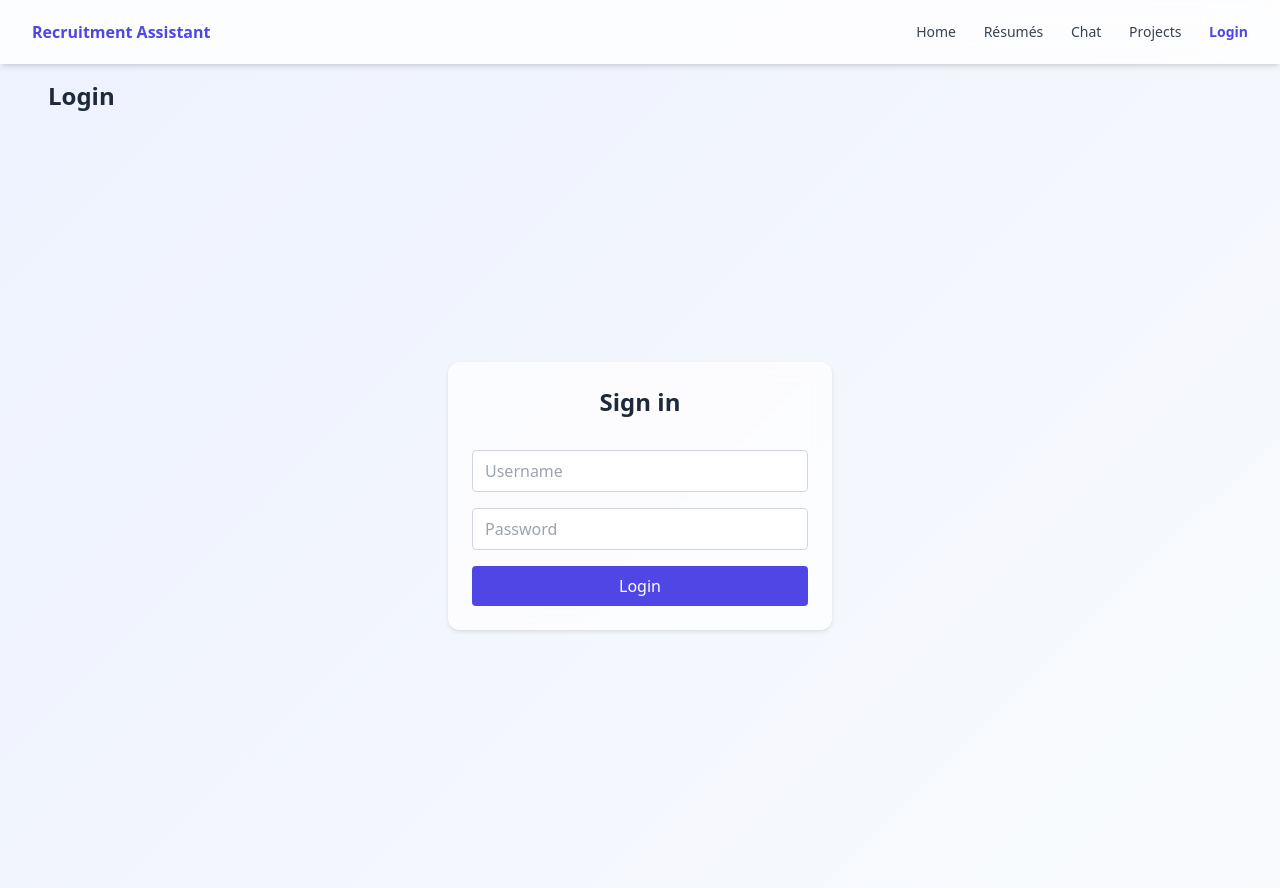
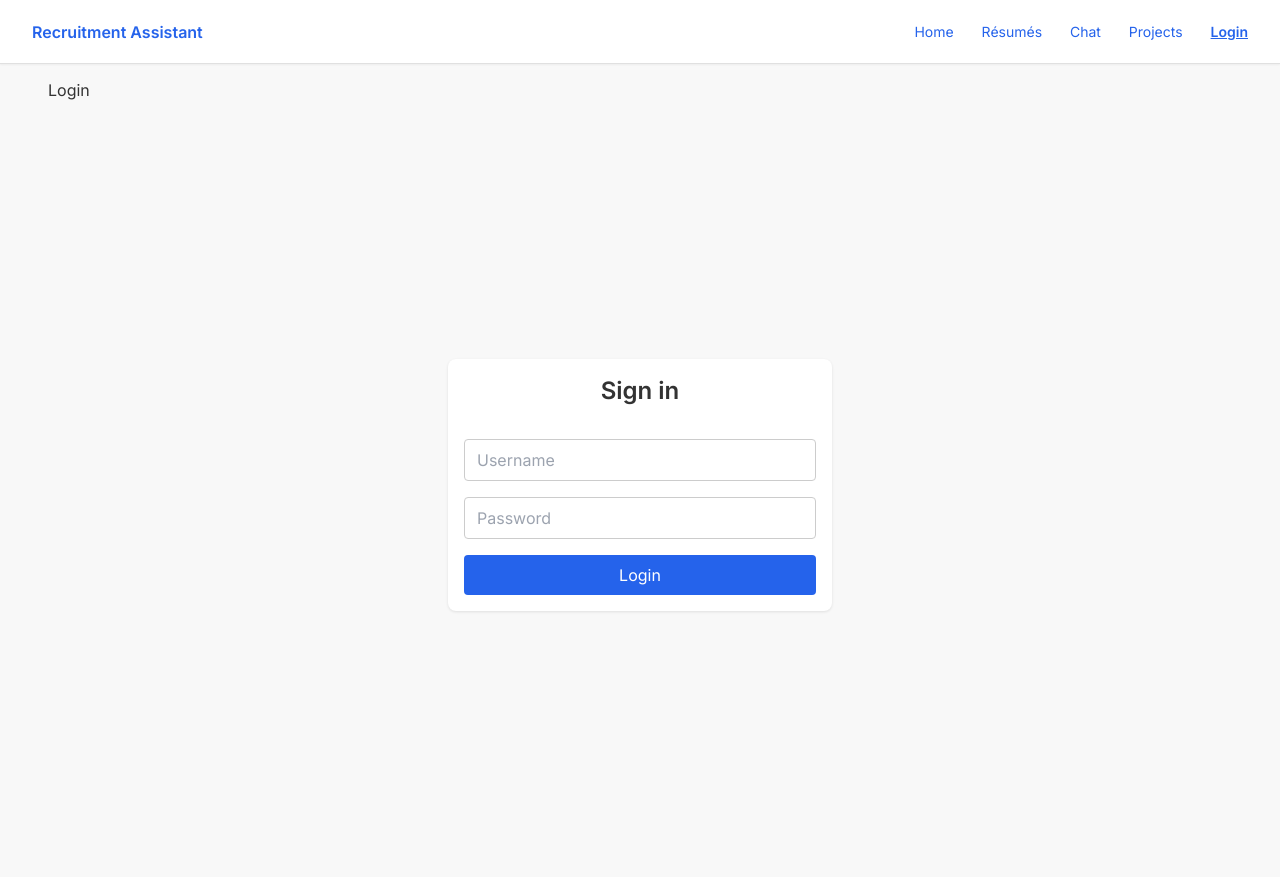
Before and after one commit to mafiaf/recruitment-assistant, a FastAPI app: page /login in a window 1280 px wide. After the commit the page ends 613 px from the top, so only its background shows below. Run offline with FastAPI, Linux system fonts and the light colour scheme; parts of the project's set-up code (start-up, migrations or seed data) failed here and were passed over; some libraries are stand-ins or nearby versions.

Commit message:
Refactor UI with unified design

```diff
--- a/static/styles.css
+++ b/static/styles.css
@@ -1,24 +1,75 @@
-/* Custom global styles */
+:root {
+  --color-background: #f8f8f8;
+  --color-card: #ffffff;
+  --color-accent: #2563eb;
+  --color-text: #333333;
+  --color-text-light: #666666;
+  --font-size-h1: 24px;
+  --font-size-h2: 18px;
+  --font-size-body: 16px;
+  --line-height-body: 1.5;
+  --spacing-xs: 8px;
+  --spacing-sm: 16px;
+  --spacing-md: 24px;
+  --spacing-lg: 32px;
+}
+
 body {
   font-family: 'Inter', sans-serif;
-  background: linear-gradient(135deg, #eef2ff, #f8fafc);
+  background: var(--color-background);
+  color: var(--color-text);
+  line-height: var(--line-height-body);
   min-height: 100vh;
-  color: #1e293b;
+}
+
+.card {
+  background: var(--color-card);
+  border-radius: 0.5rem;
+  box-shadow: 0 1px 3px rgba(0,0,0,0.1);
+  padding: var(--spacing-sm);
 }
 
 header {
-  background: rgba(255, 255, 255, 0.8);
-  backdrop-filter: blur(12px);
+  background: var(--color-card);
+  border-bottom: 1px solid #e0e0e0;
 }
 
-.card {
-  background: rgba(255, 255, 255, 0.7);
-  backdrop-filter: blur(8px);
-  border-radius: 0.75rem;
-  box-shadow: 0 2px 4px rgba(0, 0, 0, 0.1);
-  padding: 1.5rem;
+h1 {
+  font-size: var(--font-size-h1);
+  font-weight: 700;
+  line-height: 1.3;
+  margin-bottom: var(--spacing-sm);
+}
+
+h2 {
+  font-size: var(--font-size-h2);
+  font-weight: 600;
+  line-height: 1.3;
+  margin-bottom: var(--spacing-xs);
+}
+
+a {
+  color: var(--color-accent);
+}
+
+a:hover {
+  text-decoration: underline;
+}
+
+.btn {
+  background: var(--color-accent);
+  color: #fff;
+  padding: 8px 16px;
+  border-radius: 4px;
+  display: inline-block;
+}
+
+.btn:hover {
+  background: #1e4ecb;
 }
 
 input, textarea, select {
-  border-color: #d1d5db;
+  border: 1px solid #ccc;
+  padding: 8px 16px;
+  border-radius: 4px;
 }
--- a/templates/_base.html
+++ b/templates/_base.html
@@ -10,7 +10,7 @@
   <title>{{ page_title }} - Recruitment Assistant</title>
 </head>
 
-<body class="font-sans">
+<body>
   {# ------------------------------------------------------------- #
      expect three template variables to be present:
 
@@ -20,55 +20,55 @@
 
      (pass  user=current_user  whenever you call TemplateResponse)
   # ------------------------------------------------------------- #}
-  <header class="fixed top-0 inset-x-0 h-16 bg-white/80 backdrop-blur-md shadow-md flex items-center justify-between px-8">
-    <span class="font-semibold text-indigo-600">Recruitment Assistant</span>
+  <header class="fixed top-0 inset-x-0 h-16 flex items-center justify-between px-8 shadow-sm">
+    <span class="font-semibold" style="color: var(--color-accent);">Recruitment Assistant</span>
 
     <nav class="space-x-6 text-sm">
       {# regular links #}
       <a href="/"
-         class="{{ 'text-indigo-600 font-semibold' if active=='/' else
-                  'text-gray-700 hover:text-indigo-600' }}">Home</a>
+         class="{{ 'font-semibold underline' if active=='/' else 'hover:underline' }}"
+         style="color: var(--color-accent);">Home</a>
 
       <a href="/resumes"
-         class="{{ 'text-indigo-600 font-semibold' if active=='/resumes' else
-                  'text-gray-700 hover:text-indigo-600' }}">Résumés</a>
+         class="{{ 'font-semibold underline' if active=='/resumes' else 'hover:underline' }}"
+         style="color: var(--color-accent);">Résumés</a>
 
       <a href="/chat"
-         class="{{ 'text-indigo-600 font-semibold' if active=='/chat' else
-                  'text-gray-700 hover:text-indigo-600' }}">Chat</a>
+         class="{{ 'font-semibold underline' if active=='/chat' else 'hover:underline' }}"
+         style="color: var(--color-accent);">Chat</a>
 
       <a href="/projects"
-         class="{{ 'text-indigo-600 font-semibold' if active=='/projects' else
-                  'text-gray-700 hover:text-indigo-600' }}">Projects</a>
+         class="{{ 'font-semibold underline' if active=='/projects' else 'hover:underline' }}"
+         style="color: var(--color-accent);">Projects</a>
 
       {# profile for *any* logged-in user #}
       {% if user %}
         <a href="/profile"
-           class="{{ 'text-indigo-600 font-semibold' if active=='/profile' else
-                    'text-gray-700 hover:text-indigo-600' }}">Profile</a>
+           class="{{ 'font-semibold underline' if active=='/profile' else 'hover:underline' }}"
+           style="color: var(--color-accent);">Profile</a>
       {% endif %}
 
       {# owner-only admin page #}
       {% if user and user.role == 'owner' %}
         <a href="/admin/users"
-           class="{{ 'text-indigo-600 font-semibold' if active=='/admin/users' else
-                    'text-gray-700 hover:text-indigo-600' }}">Users</a>
+           class="{{ 'font-semibold underline' if active=='/admin/users' else 'hover:underline' }}"
+           style="color: var(--color-accent);">Users</a>
       {% endif %}
 
       {# login / logout #}
       {% if user %}
-        <a href="/logout" class="text-gray-700 hover:text-indigo-600">Logout</a>
+        <a href="/logout" class="hover:underline" style="color: var(--color-accent);">Logout</a>
       {% else %}
         <a href="/login"
-           class="{{ 'text-indigo-600 font-semibold' if active=='/login' else
-                    'text-gray-700 hover:text-indigo-600' }}">Login</a>
+           class="{{ 'font-semibold underline' if active=='/login' else 'hover:underline' }}"
+           style="color: var(--color-accent);">Login</a>
       {% endif %}
     </nav>
   </header>
 
   <main class="pt-20 p-6">
     {% if page_title %}
-      <h1 class="text-2xl font-semibold px-6 mb-4">{{ page_title }}</h1>
+      <h1 class="px-6 mb-4">{{ page_title }}</h1>
     {% endif %}
     {% block body %}{% endblock %}
   </main>
--- a/templates/edit_resume.html
+++ b/templates/edit_resume.html
@@ -50,9 +50,7 @@
                 required>{{ resume.text }}</textarea>
     </div>
 
-    <button class="px-6 py-2 rounded bg-indigo-600 text-white hover:bg-indigo-700">
-      Save changes
-    </button>
+    <button class="btn">Save changes</button>
   </form>
 </div>
 {% endblock %}
--- a/templates/login.html
+++ b/templates/login.html
@@ -6,7 +6,7 @@
     {% if error %}<p class="text-red-600">{{ error }}</p>{% endif %}
     <input name="username" placeholder="Username" class="w-full border px-3 py-2 rounded focus:outline-none focus:ring-2 focus:ring-indigo-500" required>
     <input type="password" name="password" placeholder="Password" class="w-full border px-3 py-2 rounded focus:outline-none focus:ring-2 focus:ring-indigo-500" required>
-    <button class="w-full bg-indigo-600 hover:bg-indigo-700 text-white py-2 rounded">Login</button>
+    <button class="btn w-full">Login</button>
   </form>
 </div>
 {% endblock %}
--- a/templates/projects.html
+++ b/templates/projects.html
@@ -6,15 +6,15 @@
 <div class="space-y-4">
   {% if projects %}
     {% for p in projects %}
-      <details class="bg-white/70 backdrop-blur p-4 rounded shadow">
+      <details class="card">
         <summary class="cursor-pointer flex justify-between items-center">
           <span>{{ p.description|truncate(80, True, '…') }}</span>
           <form action="/delete_project" method="post" class="inline" onclick="event.stopPropagation();">
             <input type="hidden" name="ts" value="{{ p.ts.isoformat() }}">
-            <button type="submit" class="text-red-600 text-xs hover:underline" onclick="return confirm('Delete project?')">delete</button>
+            <button type="submit" title="Delete" onclick="return confirm('Delete project?')">🗑️</button>
           </form>
         </summary>
-        <div class="mt-2 text-sm whitespace-pre-wrap">{{ p.description }}</div>
+        <div class="mt-2 text-sm text-[var(--color-text-light)]">{{ p.description }}</div>
         <div class="overflow-auto">{{ p.table_html | safe }}</div>
       </details>
     {% endfor %}
```
Also changed, not shown: templates/admin_users.html (+23 -17 lines), templates/chat.html (+12 -22 lines), templates/index.html (+15 -20 lines), templates/profile.html (+11 -9 lines), templates/resumes.html (+33 -26 lines).
